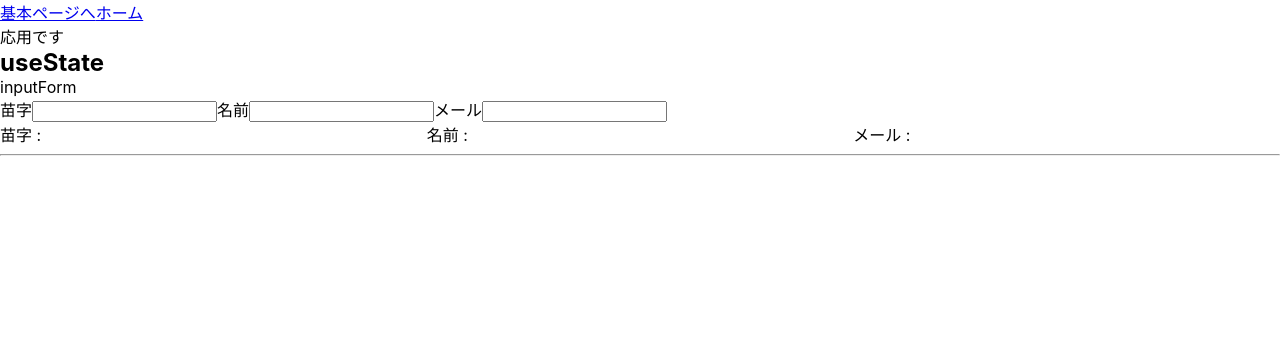
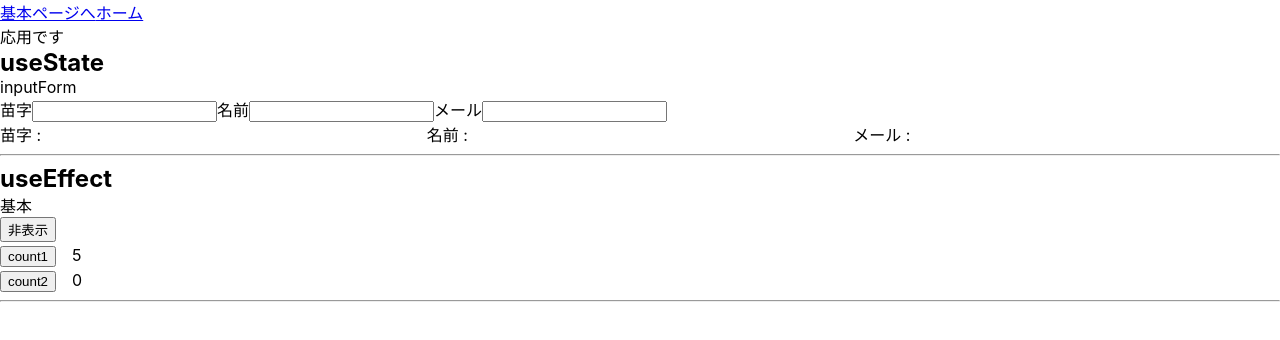
Before and after one commit to genta-t/react18-tutorial, a React (Create React App) app: page /application in a window 1280 px wide. Shown: the top 340 px of the page. Built offline with nearby package versions, Linux system fonts and the light colour scheme.

Commit message:
useEffect応用1

```diff
--- a/src/components/ApplicationPage.tsx
+++ b/src/components/ApplicationPage.tsx
@@ -1,5 +1,6 @@
 import { Link } from 'react-router-dom';
 import UseState from './application/UseState';
+import UseEffect from './application/UseEffect';
 
 const ApplicationPage = () => {
 
@@ -9,6 +10,7 @@ const ApplicationPage = () => {
       <Link to="/">ホーム</Link>
       <p>応用です</p>
       <UseState />
+      <UseEffect />
     </>
   );
 }
--- /dev/null
+++ b/src/components/application/UseEffect.tsx
@@ -0,0 +1,64 @@
+import { useEffect, useState } from "react";
+
+const UseEffect = () => {
+  const [ isDisplay, setIsDisplay ] = useState(true);
+
+  const handleDisplay = () => {
+    setIsDisplay(!isDisplay);
+  }
+  return (
+    <>
+      <h2>useEffect</h2>
+      <p>基本</p>
+      <button onClick={() => handleDisplay()}>
+        {isDisplay ? "非表示" : "表示"}
+      </button>
+      {isDisplay && <CountComp />}
+    </>
+  );
+}
+
+export default UseEffect;
+
+const CountComp = () => {
+  const [ count1 , setCount1 ] = useState(0);
+  const [ count2 , setCount2 ] = useState(0);
+
+  const handleClick1 = () => {
+    setCount1(count1 + 1);
+  };
+
+  const handleClick2 = () => {
+    setCount2(count2 + 1);
+  };
+
+  // useEffect(() => {
+  //   console.log("useEffect確認");
+  // }, [count1])
+  //マウント時（初めの読み込み時）のみ発火は第二引数に[]のからの配列を入れる
+  // 第二引数の[]の中に値が変更する変数を入れるとボタンを押すたびにuseEffect内の処理が発火される。
+  // ループをしそうな処理でuseEffect内の第二引数に[count1]とsetCount1、setCount2などを入れない。　無限ループするため。
+
+  useEffect(() => {
+    console.log("useEffect確認");
+    const countUp = setInterval(() => {
+      setCount1((p) => p + 1);
+      console.log("countUp");
+    }, 1000)
+    return () => {
+      clearInterval(countUp);
+      console.log("unmount")
+    }
+  }, [])
+  // カウントアップの時はreturnのunmount処理を書かないと２ずつ増える
+  // 繰り返しの処理とかが入る場合はキャンセル処理を入れる
+
+
+  return (
+    <>
+      <p><span><button onClick={handleClick1}>count1</button></span>　{count1}</p>
+      <p><span><button onClick={handleClick2}>count2</button></span>　{count2}</p>
+      <hr />
+    </>
+  );
+}
```
